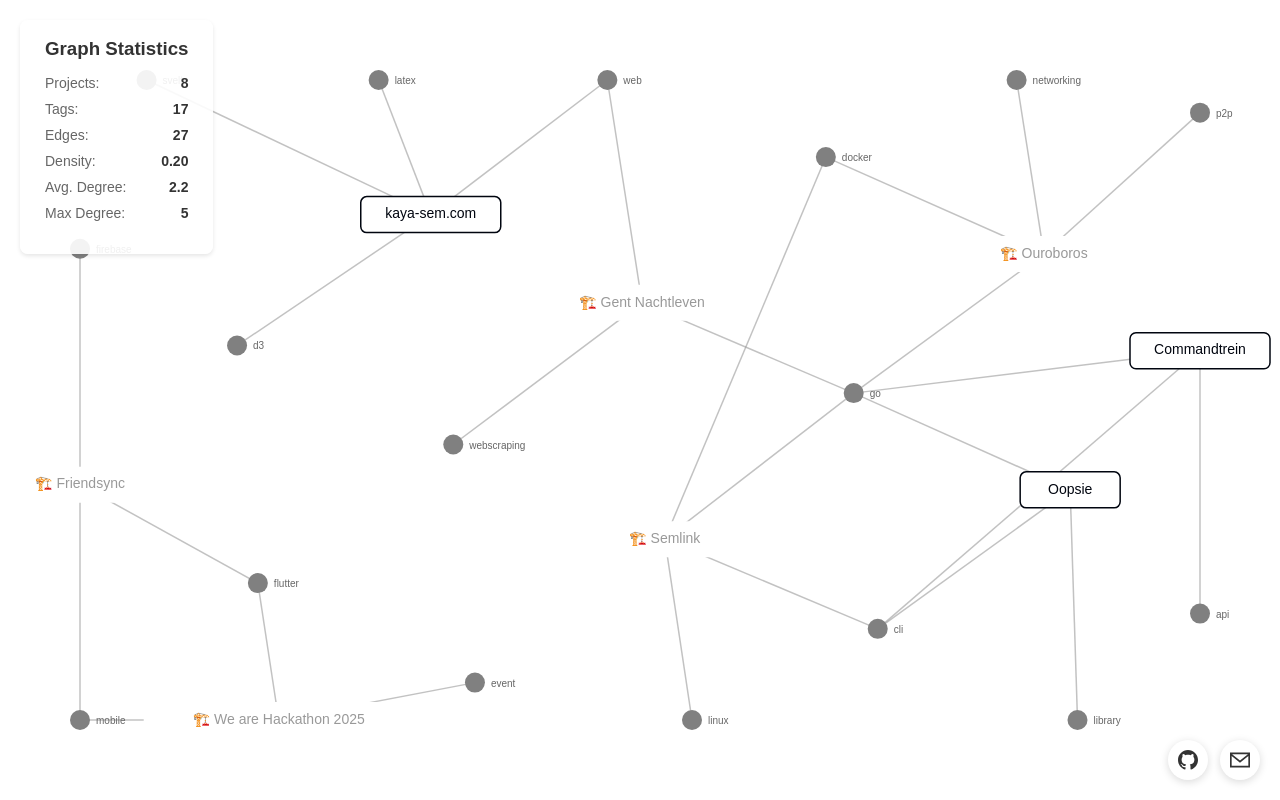
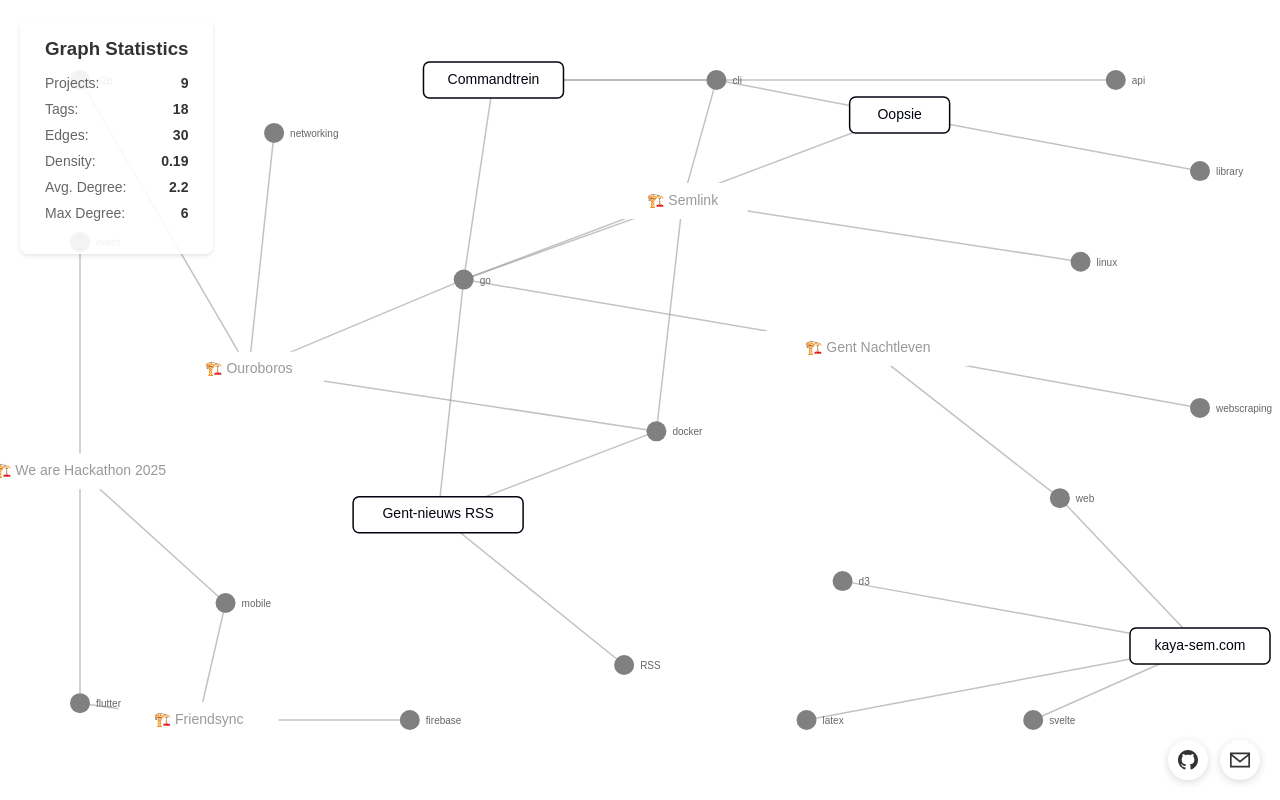
Before and after one commit to Kaya-Sem/portfolio, a Svelte app: page / in a window 1280 px wide. Built offline with nearby package versions, Linux system fonts and the light colour scheme.

Commit message:
added gent RSS

```diff
--- a/src/data/projects.js
+++ b/src/data/projects.js
@@ -17,6 +17,7 @@ const Tags = Object.freeze({
   D3: "d3",
   P2P: "p2p",
   EVENT: "event",
+  RSS: "RSS",
 });
 
 export const projects = [
@@ -66,6 +67,14 @@ export const projects = [
     description: "Simple Error display library for Go",
     link: "https://github.com/Kaya-Sem/oopsie",
     tags: [Tags.GO, Tags.CLI, Tags.LIBRARY],
+    wip: false,
+  },
+  {
+    id: "2024-7a49c319fzbd411999e12bf7f248aeed",
+    name: "Gent-nieuws RSS",
+    description: "Gent Nieuwsberichten RSS generator",
+    link: "https://github.com/Kaya-Sem/gent-nieuws-rss",
+    tags: [Tags.GO, Tags.RSS, Tags.DOCKER],
     wip: false,
   },
   {
```
